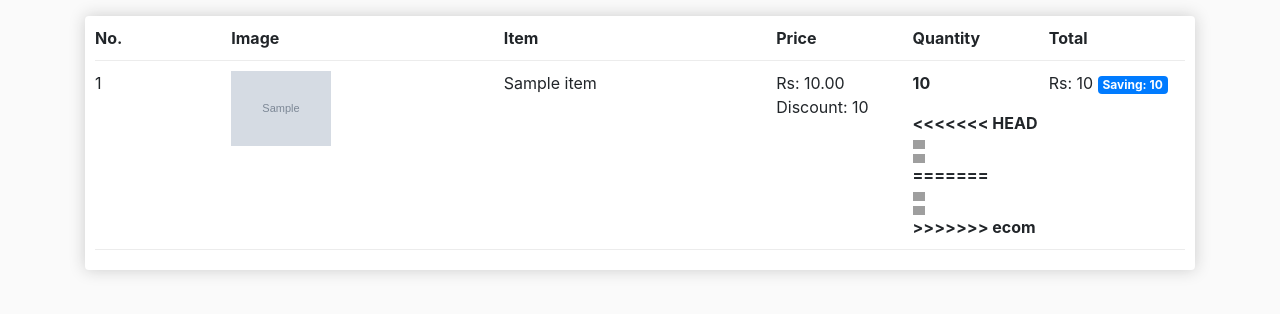
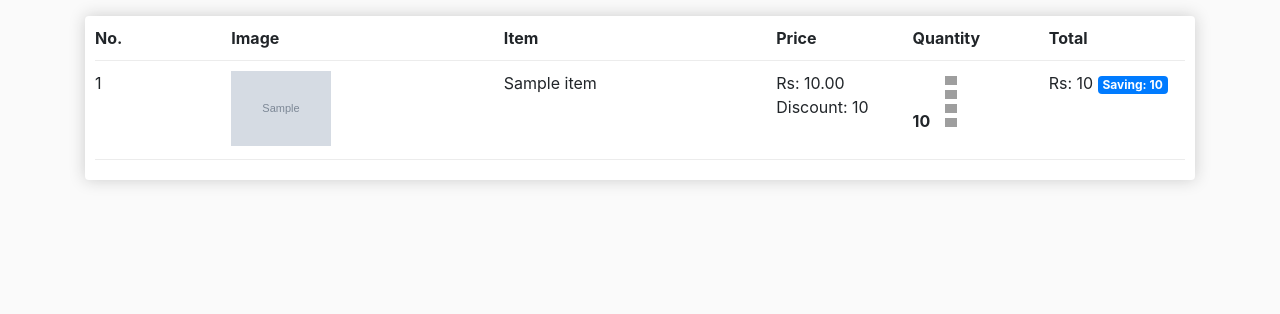
Before and after one commit to ashutosh164/Django-ecom, a Django app: template store/templates/order_summary.html in a window 1280 px wide. Shown: the part 245-559 px from the top of the page. Run offline with Django 3.2, Linux system fonts and the light colour scheme; the template is opened without the code that fills it: most values are stand-ins (such as "Sample title", 1, 10 or a date in 2020); grey boxes marked "Sample" are stand-in pictures; parts of the project's set-up code (start-up, migrations or seed data) failed here and were passed over; some libraries are stand-ins or nearby versions; grey boxes are pictures that could not be loaded.

Commit message:
minor change

```diff
--- a/store/templates/order_summary.html
+++ b/store/templates/order_summary.html
@@ -42,13 +42,11 @@
                 <div style="flex:1">
                     <p class="quantity">{{order_item.quantity}}</p>
                     <div class="quantity">
-<<<<<<< HEAD
                         <img class="chg-quantity" src="{% static 'image/arro.w-up.png' %}">
                         <img class="chg-quantity" src="{% static 'image/arrow-down.png' %}">
-=======
                         <img class="chg-quantity" src="{% static 'image/arrow-up.png' %}">
                         <a href="{% url 'remove_item' order_item.item.id %}"><img class="chg-quantity" src="{% static 'image/arrow-down.png' %}"></a>
->>>>>>> ecom
+
                     </div>
                 </div>
                 {% if order_item.item.discount_price %}
```
